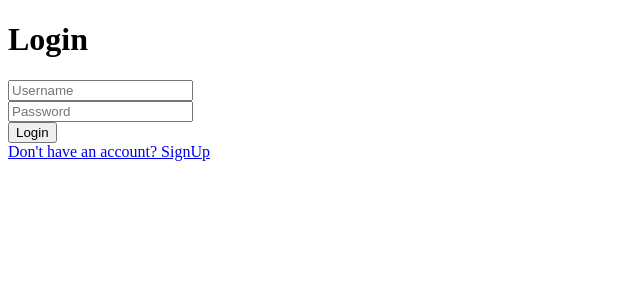
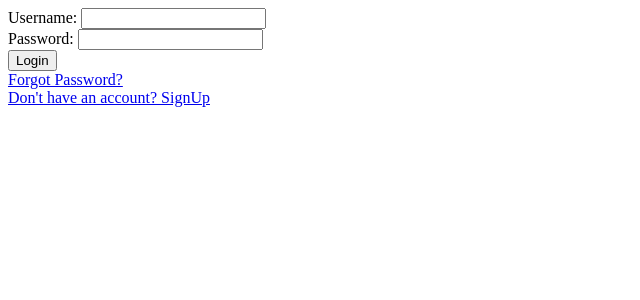
Before and after one commit to AbdullahGbale/Hubbii, a Django app: template website/templates/login.html in a window 1280 px wide. Shown: the top 300 px of the page, without its empty margins (0-640 px from the left). Run offline with Django 5.2, Linux system fonts and the light colour scheme; the template is opened without the code that fills it, so the values that code supplies are empty; parts of the project's set-up code (start-up, migrations or seed data) failed here and were passed over.

Commit message:
login.html updated to feature password reset

```diff
--- a/website/templates/login.html
+++ b/website/templates/login.html
@@ -6,13 +6,30 @@
     <title>Sign in to Hubbii</title>
 </head>
 <body>
-    <h1>Login</h1>
-    <form method="POST">
+    <form method="post">
         {% csrf_token %}
-        <input type="text" name="username" placeholder="Username" required><br>
-        <input type="password" name="password" placeholder="Password" required><br>
-        <button type="submit">Login</button>
+        <!-- Display error messages here -->
+        {% if form.errors %}
+            <div>
+                <p style="color: red;">Invalid username or password. Please try again.</p>
+            </div>
+        {% endif %}
+        <div>
+            <label for="id_username">Username:</label>
+            <input type="text" name="username" id="id_username" required>
+        </div>
+        <div>
+            <label for="id_password">Password:</label>
+            <input type="password" name="password" id="id_password" required>
+        </div>
+        <div>
+            <button type="submit">Login</button>
+        </div>
+        <div>
+            <a href="{% url 'password_reset' %}">Forgot Password?</a>
+        </div>
     </form>
+
     <a href="{% url 'signup' %}">Don't have an account? SignUp</a>
 </body>
 </html>
```
